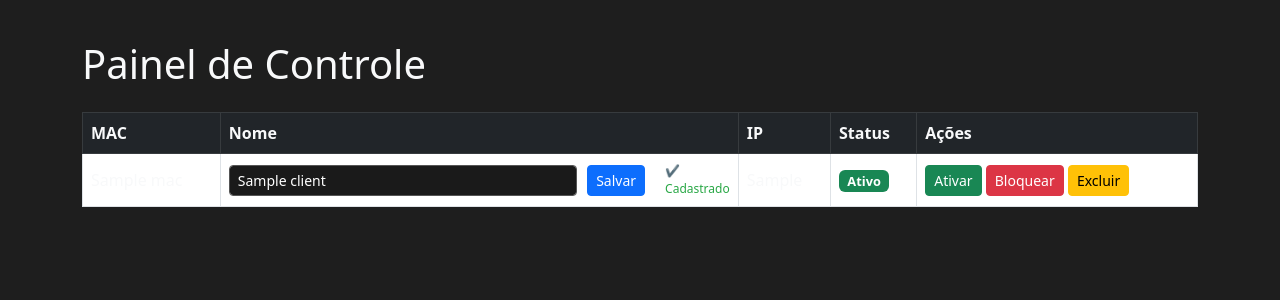
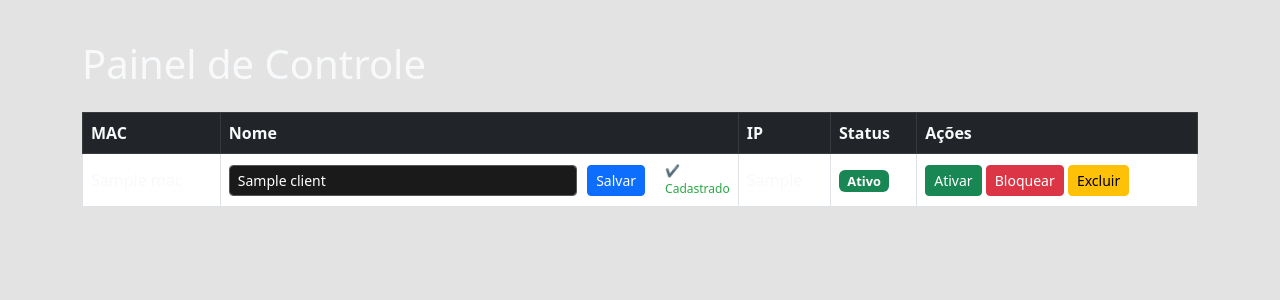
Before and after one commit to blackingbrbr23/painel-controlle, a Flask app: page / in a window 1280 px wide. Shown: the top 300 px of the page. Run offline with Flask 3, Linux system fonts and the light colour scheme; a database or web service that is not in the repository returns one stand-in record (Sample ...); some libraries are stand-ins or nearby versions.

Commit message:
Update index.html

```diff
--- a/templates/index.html
+++ b/templates/index.html
@@ -7,7 +7,7 @@
   <link href="https://cdn.jsdelivr.net/npm/bootstrap@5.3.0/dist/css/bootstrap.min.css" rel="stylesheet">
   <style>
     body {
-      background-color: #1e1e1e;
+      background-color: #e3e3e3;
       color: #f8f9fa;
       padding: 40px;
     }
```
